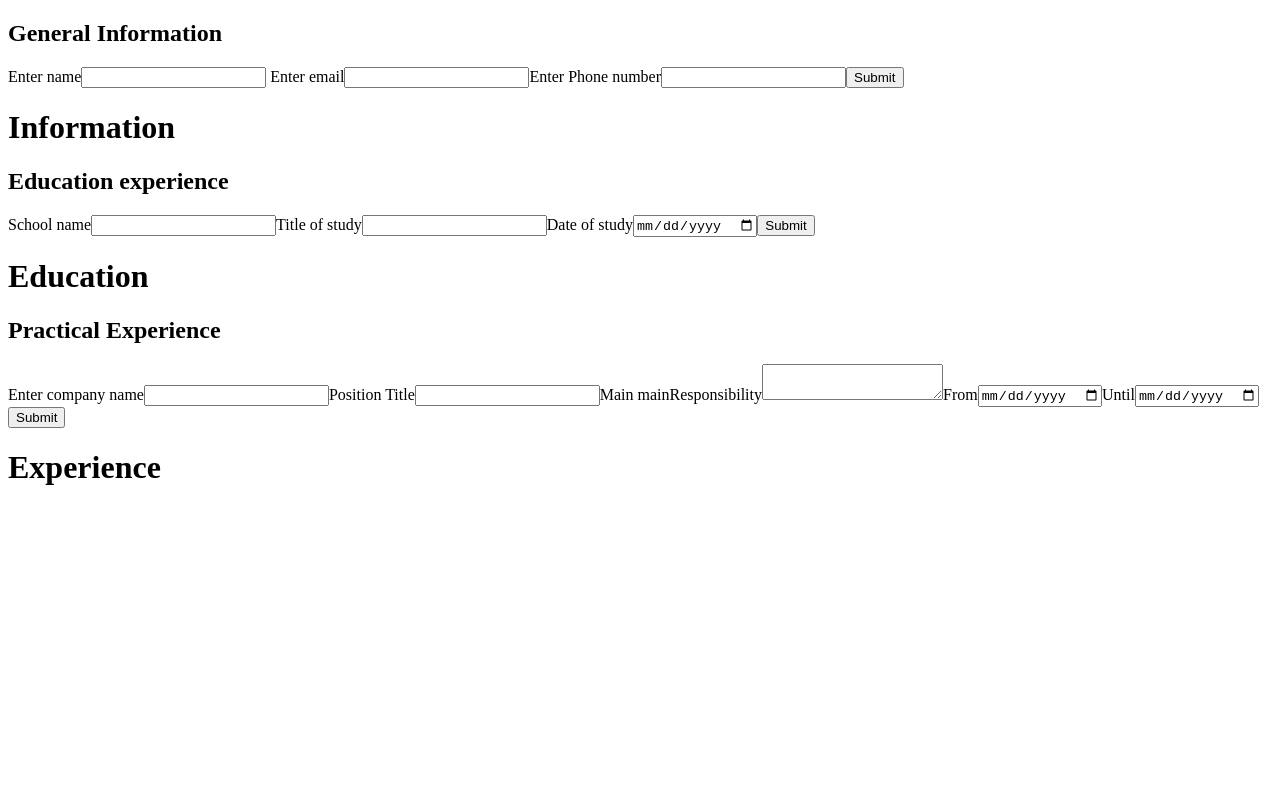
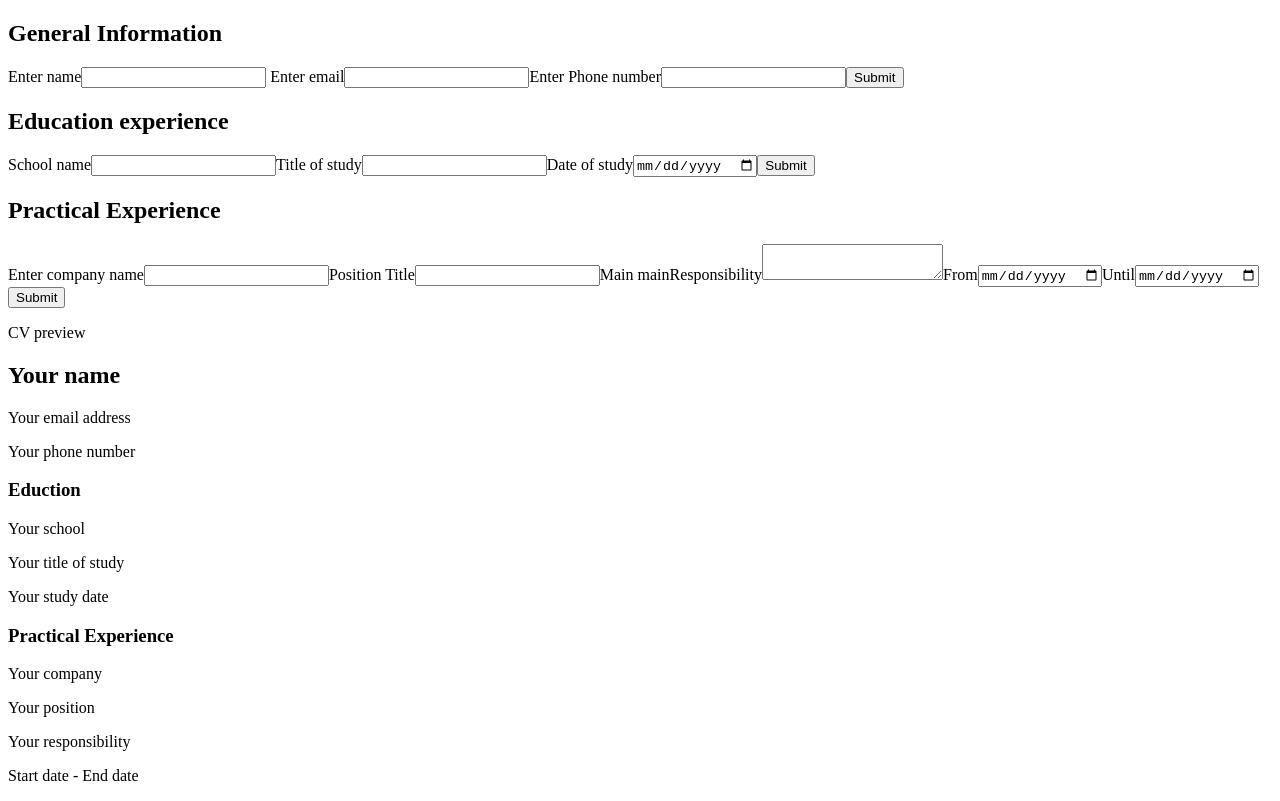
Before and after one commit to Russel-domingo/CV-APPLICATION, a React (Vite) app: page / in a window 1280 px wide. Built offline with nearby package versions, Linux system fonts and the light colour scheme.

Commit message:
CVpreview finish

```diff
--- a/src/App.jsx
+++ b/src/App.jsx
@@ -2,6 +2,7 @@ import { useState } from "react";
 import Education from "./components/Education";
 import Information from "./components/information";
 import Experience from "./components/Experience";
+import Cvpreview from "./components/Cvpreview";
 
 function App() {
 
@@ -27,22 +28,10 @@ function App() {
     return (
         <div>
             <Information info={info} setInfo={setInfo}></Information>
-            <h1>Information</h1>
-            <h2>{info.fullName}</h2>
-            <h2>{info.email}</h2>
-            <h2>{info.phoneNumber}</h2>
             <Education education={education} setEducation={setEducation}></Education>
-            <h1>Education</h1>
-            <h2>{education.schoolName}</h2>
-            <h2>{education.titleOfStudy}</h2>
-            <h2>{education.dateOfStudy}</h2>
             <Experience experience={experience} setExperience={setExperience}></Experience>
-            <h1>Experience</h1>
-            <h2>{experience.companyName}</h2>
-            <h2>{experience.positionTitle}</h2>
-            <h2>{experience.mainResponsibility}</h2>
-            <h2>{experience.dateFrom}</h2>
-            <h2>{experience.dateUntil}</h2>
+
+            <Cvpreview info={info} education={education} experience={experience}></Cvpreview>
         </div>
     );
 }
--- /dev/null
+++ b/src/components/Cvpreview.jsx
@@ -0,0 +1,34 @@
+function Cvpreview(props){
+
+    return(
+        <section className="preview-panel">
+            <p className="preview-panel">CV preview</p>
+            <div className="preview-header">
+                <h2>{props.info.fullName || 'Your name'}</h2>
+                <div className="preview-contact">
+                    <p>{props.info.email || 'Your email address'}</p>
+                    <p>{props.info.phoneNumber || 'Your phone number'}</p>
+                </div>
+            </div>
+
+            <section className="preview-section">
+                <h3>Eduction</h3>
+                <p>{props.education.schoolName || 'Your school'}</p>
+                <p>{props.education.titleOfStudy || 'Your title of study'}</p>
+                <p>{props.education.dateOfStudy || 'Your study date'}</p>
+            </section>
+
+            <section className="preview-section">
+                <h3>Practical Experience</h3>
+                <p>{props.experience.companyName || 'Your company'}</p>
+                <p>{props.experience.positionTitle || 'Your position'}</p>
+                <p>{props.experience.mainResponsibility || 'Your responsibility'}</p>
+                <p>{props.experience.dateFrom || 'Start date'} - {props.experience.dateUntil || 'End date'}</p>
+                <p></p>
+            </section>
+        </section>
+    );
+
+}
+
+export default Cvpreview;
```
